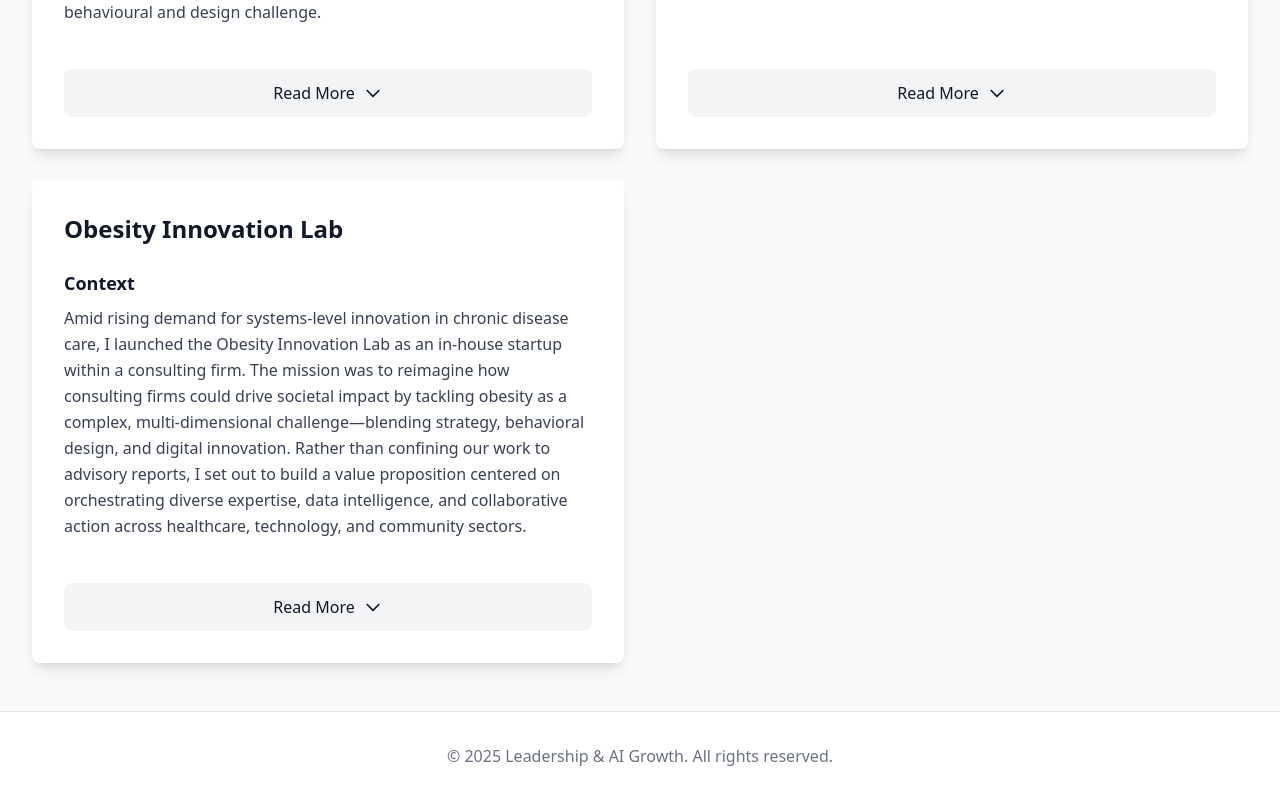
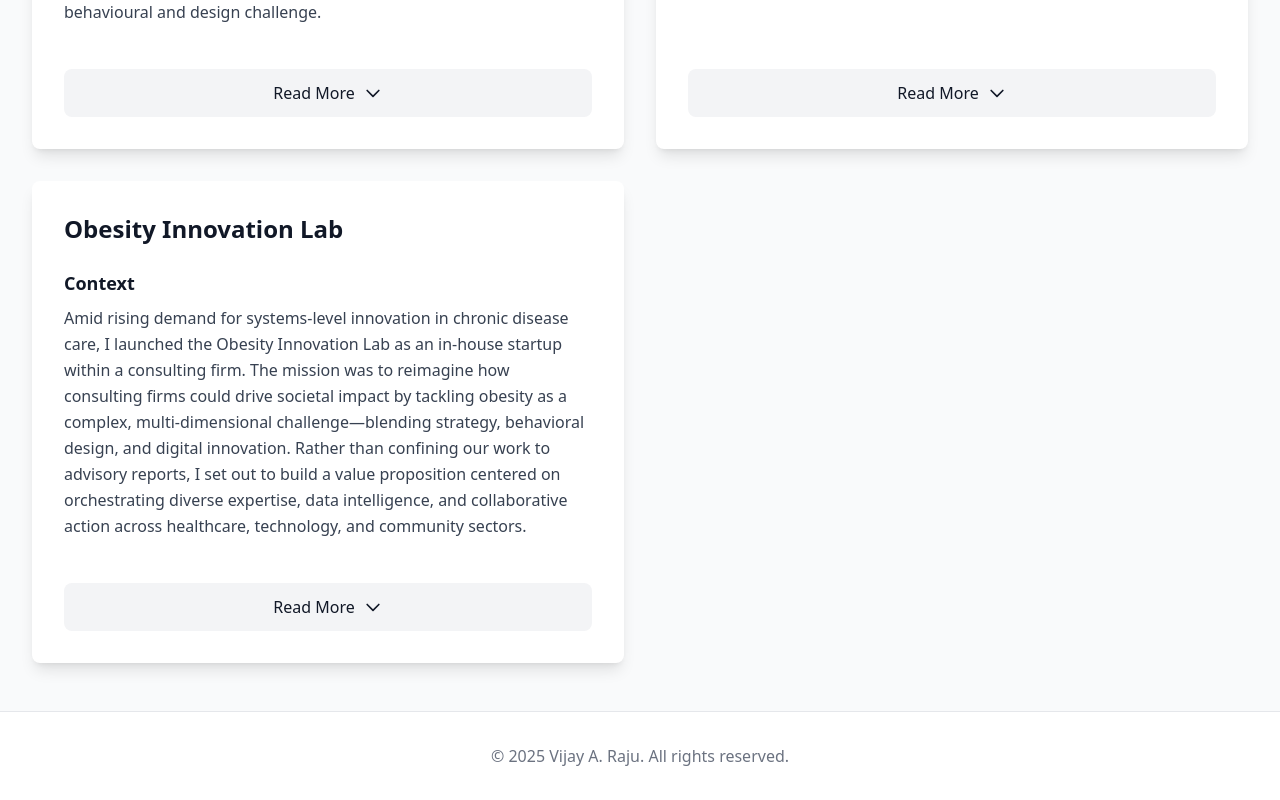
Before and after one commit to Wijay000/draft, a Next.js app: page /impact in a window 1280 px wide. Shown: the part 1777-2577 px from the top of the page. Built offline with nearby package versions, Linux system fonts and the light colour scheme.

Commit message:
refactor(footer): change copyright text to Vijay A. Raju

```diff
--- a/components/Layout.js
+++ b/components/Layout.js
@@ -106,7 +106,7 @@ export default function Layout({ children }) {
       <footer className="bg-white border-t">
         <div className="max-w-7xl mx-auto py-8 px-4 sm:px-6 lg:px-8">
           <p className="text-center text-gray-500">
-            © {new Date().getFullYear()} Leadership & AI Growth. All rights reserved.
+            © {new Date().getFullYear()} Vijay A. Raju. All rights reserved.
           </p>
         </div>
       </footer>
```
